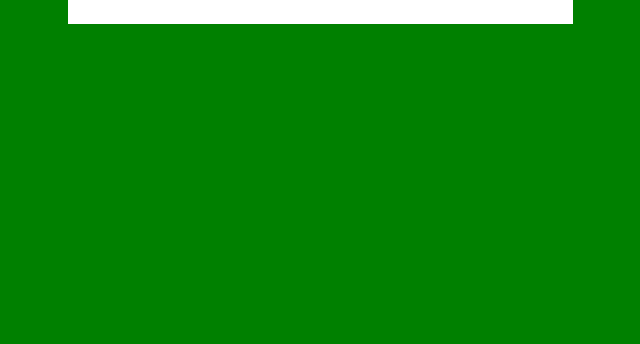
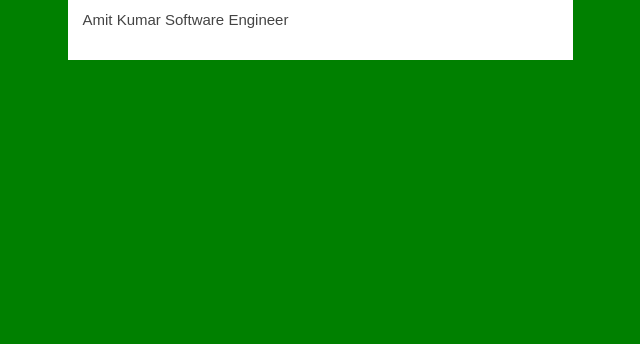
Before and after one commit to amiteshkumar302/Calendar, a plain HTML site: page index.html in a window 1280 px wide. Shown: the part 456-800 px from the top of the page, without its empty margins (320-960 px from the left). Drawn offline with Linux system fonts and the light colour scheme.

Commit message:
designation detail

```diff
--- a/index.html
+++ b/index.html
@@ -39,6 +39,7 @@
                          <select id="year" onchange="jump()"></select>
                     </div>
                        <h1>Amitesh kumar</h1>
+                       <p>Amit Kumar Software Engineer</p>
                 </div>
                 <script src="index.js"></script>
             </div>
```
